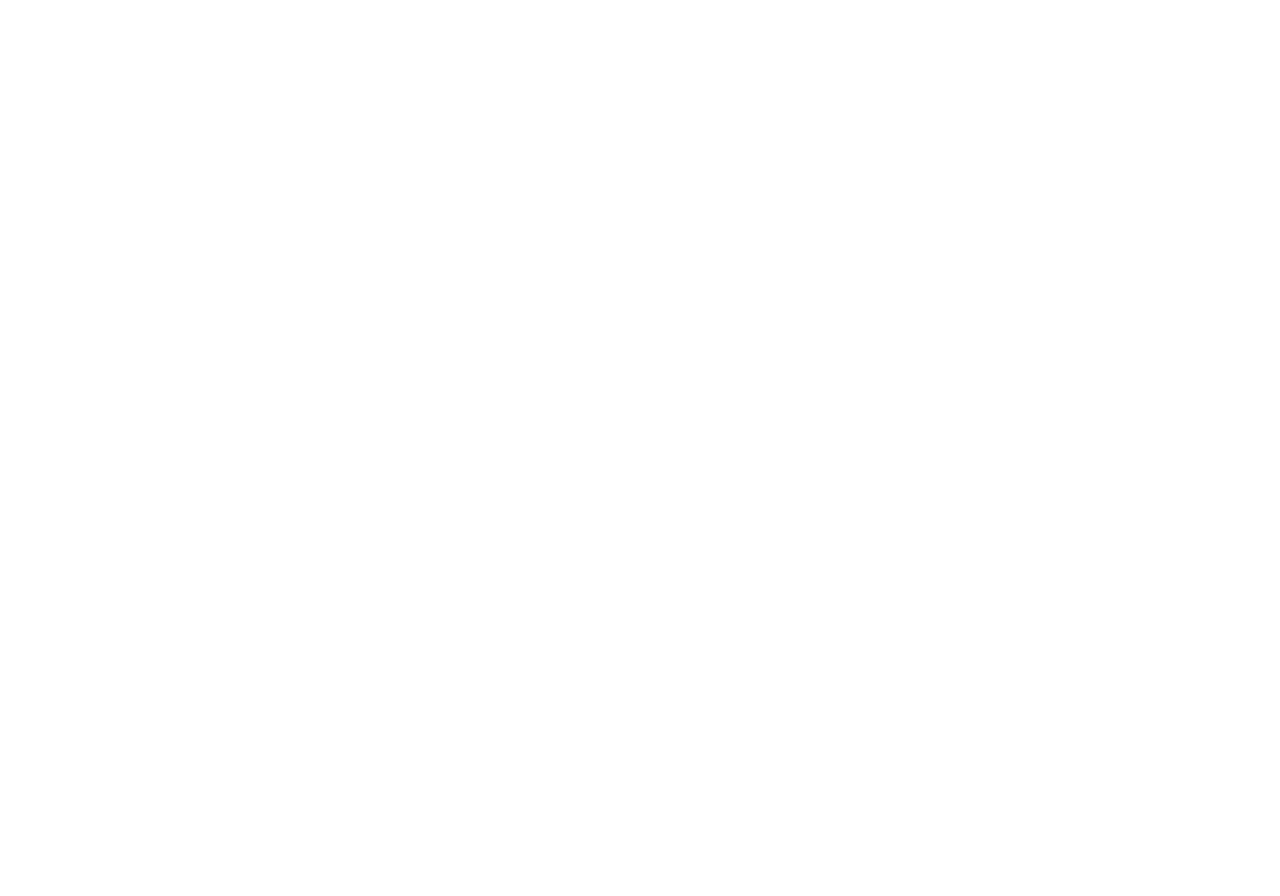
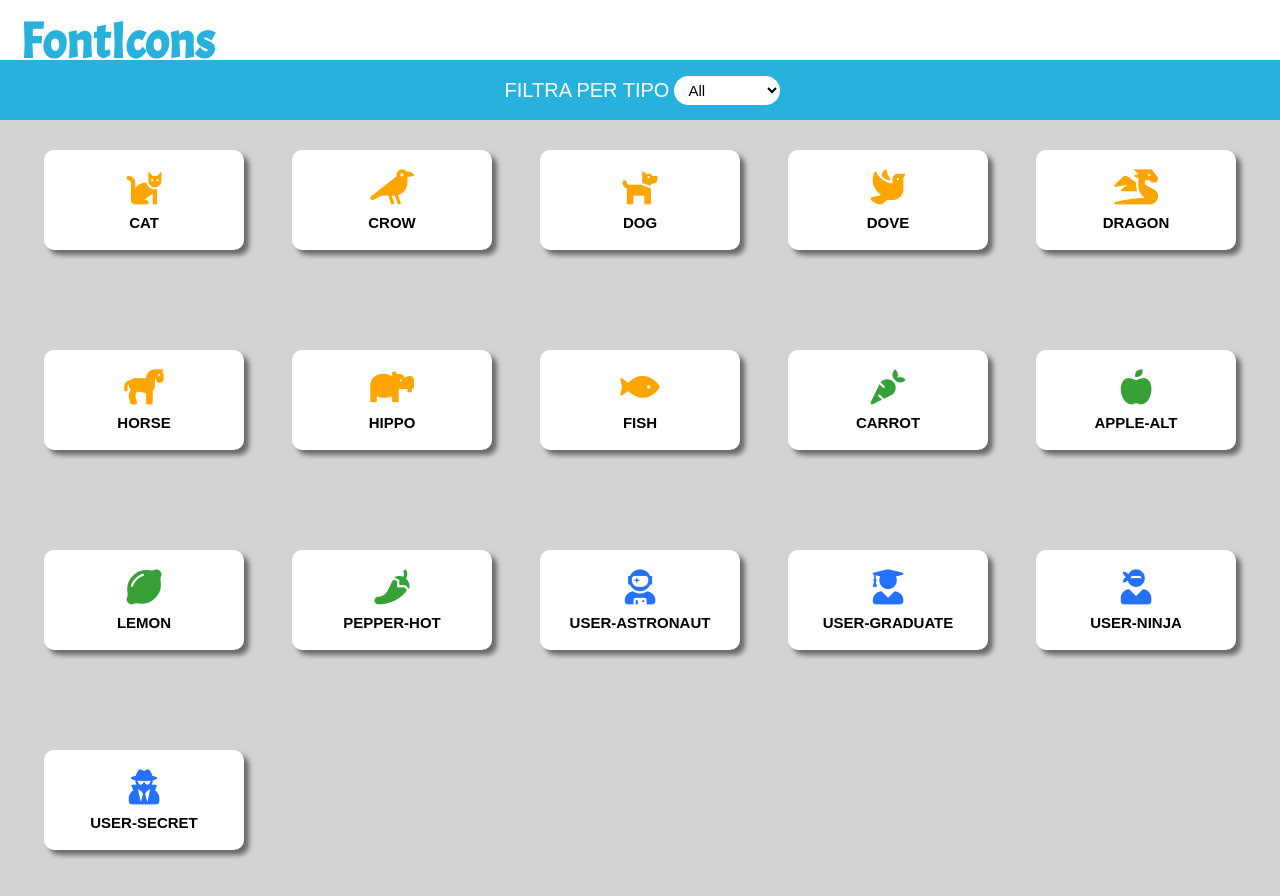
Before and after one commit to FilippoR00/js-es6-icons, a plain HTML site: page index.html in a window 1280 px wide. Before the commit the page ends 800 px from the top, so only its background shows below. Drawn offline with Linux system fonts and the light colour scheme.

Commit message:
consegna

```diff
--- a/css/style.css
+++ b/css/style.css
@@ -1,5 +1,114 @@
 *{
-    border: 0;
+    margin: 0;
     padding: 0;
     box-sizing: border-box;
 }
+
+body{
+    font-family: Arial, Helvetica, sans-serif;
+}
+
+.container{
+    max-width: 1450px;
+    height: 100vh;
+    margin: auto;
+}
+
+h1{
+    font-family: 'Acme', Arial, Helvetica, sans-serif;
+    color: #29b1dd;
+    font-size: 50px;
+    padding-top: 10px;
+}
+
+header > div{
+    height: 7vh;
+    min-height: 60px;
+    padding: 0px 20px;
+}
+
+.header-bottom{
+    background-color: #29b1dd;
+    display: flex;
+    justify-content: center;
+    align-items: center;
+}
+
+label{
+    color: white;
+    text-transform: uppercase;
+    font-size: 20px;
+    padding: 5px;
+}
+
+select{
+    background-color: #fff;
+    border: none;
+    padding: 5px 10px;
+    border-radius: 15px;
+    font-size: 15px;
+}
+
+.box{
+    background-color: lightgray;
+    height: 86vh;
+    min-height: 780px;
+    padding: 30px 20px;
+    display: flex;
+    flex-wrap: wrap;
+    justify-content: flex-start;
+    align-content: flex-start;
+    row-gap: 100px;
+}
+
+.card{
+    width: 200px;
+    height: 100px;
+    background-color: #fff;
+    border-radius: 10px;
+    display: flex;
+    flex-direction: column;
+    justify-content: center;
+    align-items: center;
+    font-weight: 600;
+    cursor: pointer;
+    box-shadow: 5px 5px 5px 0px rgba(0,0,0,0.5);
+    transition: box-shadow 0.1s;
+}
+
+.card:hover{
+    box-shadow: 5px 5px 11px 0px rgba(0,0,0,0.6);
+}
+
+.fas{
+    font-size: 35px;
+}
+
+p{
+    font-size: 15px;
+    text-transform: uppercase;
+    padding-top: 10px;
+}
+
+.card-container{
+    max-width: calc(100% / 4);
+    min-width: calc(100% / 5);
+    display: flex;
+    justify-content: center;
+}
+
+.blue{
+    color: rgb(36, 113, 255);
+}
+
+.green{
+    color: rgb(55, 161, 55);
+}
+
+.orange{
+    color: orange;
+}
+
+.disabled{
+    display: none;
+}
--- a/index.html
+++ b/index.html
@@ -9,12 +9,41 @@
     <link rel="stylesheet" href="https://cdnjs.cloudflare.com/ajax/libs/font-awesome/5.15.4/css/all.min.css"
         integrity="sha512-1ycn6IcaQQ40/MKBW2W4Rhis/DbILU74C1vSrLJxCq57o941Ym01SwNsOMqvEBFlcgUa6xLiPY/NS5R+E6ztJQ=="
         crossorigin="anonymous" referrerpolicy="no-referrer" />
+    <link rel="preconnect" href="https://fonts.googleapis.com">
+    <link rel="preconnect" href="https://fonts.gstatic.com" crossorigin>
+    <link href="https://fonts.googleapis.com/css2?family=Acme&display=swap" rel="stylesheet">
 </head>
 <body>
+    <div class="container">
+        <header>
+            <div class="header-top">
+                <h1>FontIcons</h1>
+            </div>
+            <div class="header-bottom">
+                <label for="type">Filtra per tipo </label>
+                <select id="type">
+                    <option value="all">All</option>
+                    <option value="animal">animal</option>
+                    <option value="vegetable">vegetable</option>
+                    <option value="user">user</option>
+                </select>
+            </div>
+            <div class="box">
+                <!-- <div class="card-container">
+                    <div class="card">
+                        <i class="fas fa-cat"></i>
+                        <p>cat</p>
+                    </div>
+                </div> -->
 
 
 
+            </div>
+        </header>
 
+
+
+    </div>
 
     <script src="js/script.js"></script>
 </body>
--- a/js/script.js
+++ b/js/script.js
@@ -112,3 +112,68 @@ const fonts = [
         color: 'blue'
     }
 ];
+
+let getType = document.getElementById("type");
+let card = document.getElementsByClassName("card-container");
+
+function setColor(value) {
+    let temp = "";
+    switch (value.color) {
+        case "orange":
+            temp = "orange";
+            break;
+        case "blue":
+            temp = "blue";
+            break;
+        case "green":
+            temp = "green";
+            break;
+    }
+    return temp;
+}
+
+function showType(value, type){
+    for (let i = 0; i < value.length; i++) {
+        if (value[i].type == type || type == "all"){
+            card[i].classList.remove("disabled");
+        } else {
+            card[i].classList.add("disabled");
+        }
+
+    }
+}
+
+for (let i = 0; i < fonts.length; i++) {
+    let content = document.querySelector(".box").innerHTML += `
+    <div class="card-container">
+        <div class="card">
+            <i class="${fonts[i].family} ${fonts[i].prefix}${fonts[i].name} ${setColor(fonts[i])}"></i>
+            <p>${fonts[i].name}</p>
+        </div>
+    </div>
+    `
+}
+showType(fonts, getType.value);
+
+
+
+
+
+getType.addEventListener("change", () => {
+    switch (getType.value) {
+        case "all":
+            showType(fonts, getType.value);
+            break;
+        case "animal":
+            showType(fonts, getType.value);
+            break;
+        case "vegetable":
+            showType(fonts, getType.value);
+            break;
+        case "user":
+            showType(fonts, getType.value);
+            break;
+
+
+    }
+});
```
